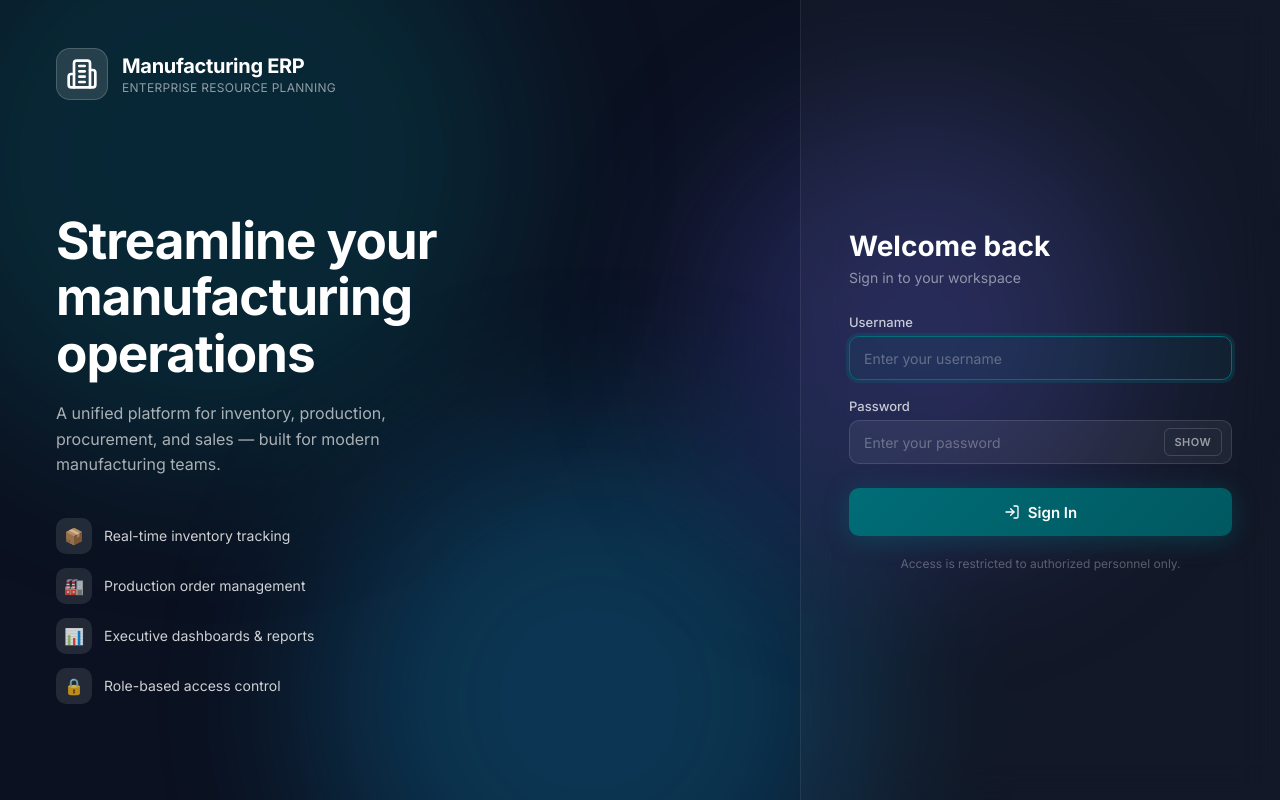
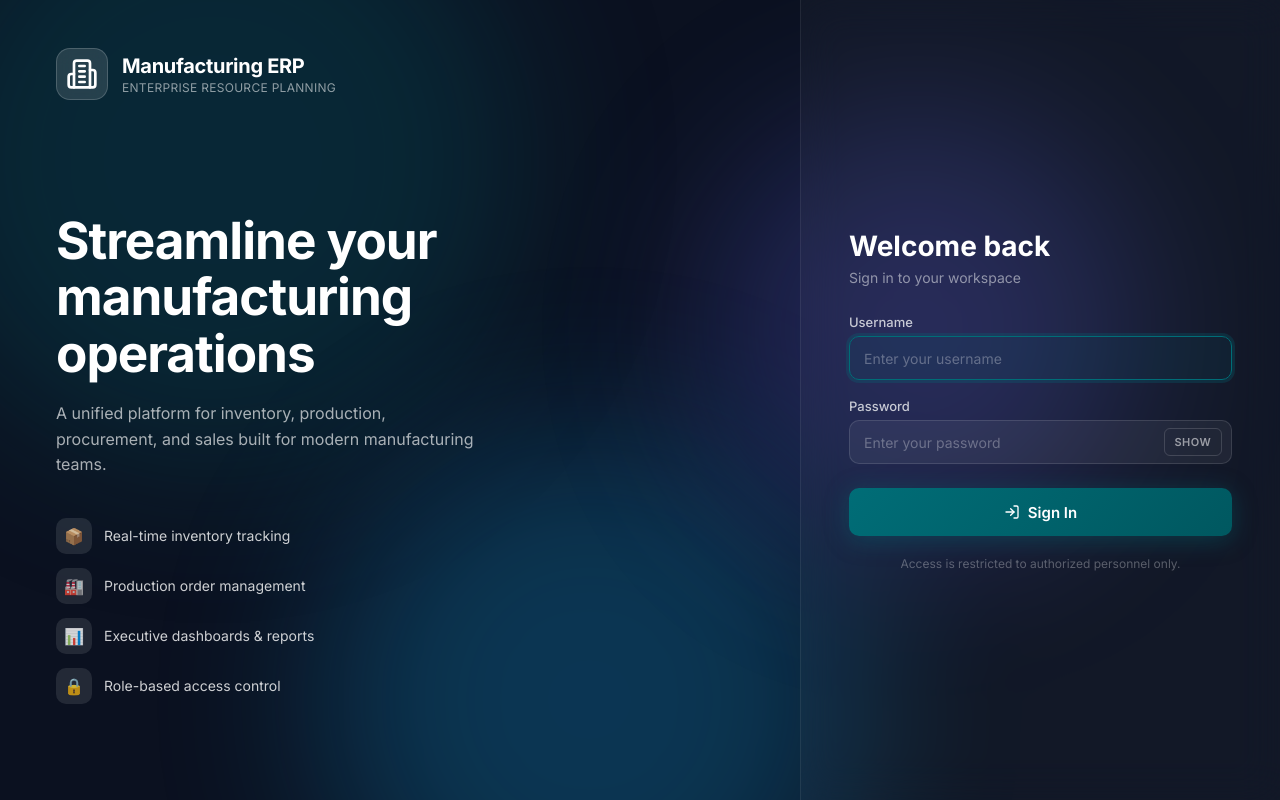
Before and after one commit to Sheshan-zero/Manufacturing-ERP-Frontend, a React (Vite) app: page / in a window 1280 px wide. Built offline with nearby package versions, Linux system fonts and the light colour scheme.

Commit message:
Update login hero description wording

```diff
--- a/src/main.jsx
+++ b/src/main.jsx
@@ -831,7 +831,7 @@ function LoginPage({ onLogin }) {
         </div>
         <div className="login-hero">
           <h1 className="login-hero-title">Streamline your<br />manufacturing operations</h1>
-          <p className="login-hero-desc">A unified platform for inventory, production, procurement, and sales — built for modern manufacturing teams.</p>
+          <p className="login-hero-desc">A unified platform for inventory, production, procurement, and sales built for modern manufacturing teams.</p>
           <div className="login-features">
             {[
               { icon: "📦", label: "Real-time inventory tracking" },
```
